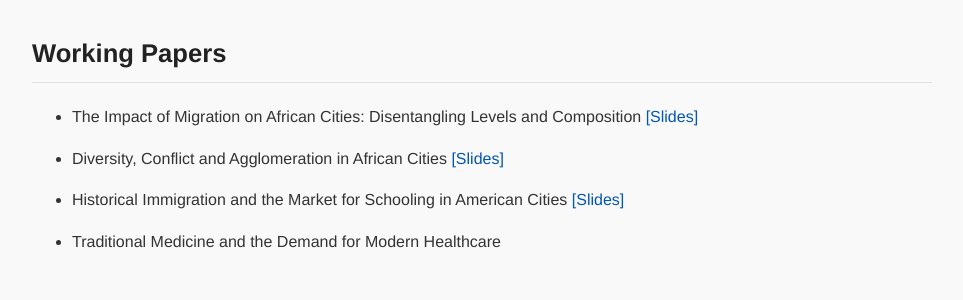
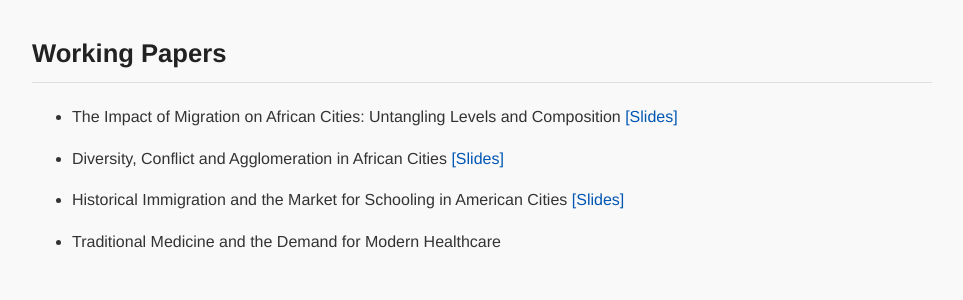
Before and after one commit to andregra/andregra.github.io, a Jekyll site: the page built from index.md, in a window 1280 px wide. Shown: the part 849-1149 px from the top of the page, without its empty margins (158-1121 px from the left). Built offline with Jekyll 4.4.1, drawn with Linux system fonts in a browser that asks for light colours.

Commit message:
Update index.md

```diff
--- a/index.md
+++ b/index.md
@@ -33,7 +33,7 @@ title: Andre Gray
 	  	</ul>
 	<h2> Working Papers</h2>
 	  	<ul class="papers">
-			<li> The Impact of Migration on African Cities: Disentangling Levels and Composition <a href="/assets/ethnic_cities_5-13-25.pdf">[Slides]</a>
+			<li> The Impact of Migration on African Cities: Untangling Levels and Composition <a href="/assets/ethnic_cities_5-13-25.pdf">[Slides]</a>
 			</li>
 			<li> Diversity, Conflict and Agglomeration in African Cities  <a href="/assets/ethnic_cities_2-22-24.pdf">[Slides]</a>
 			</li>
```
